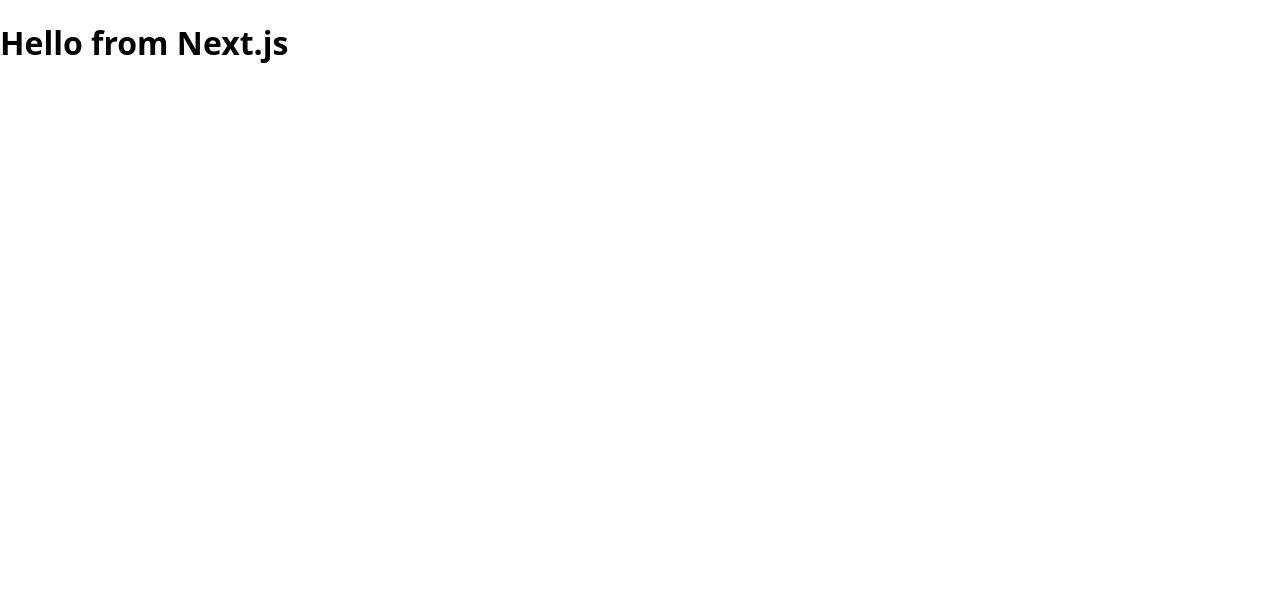
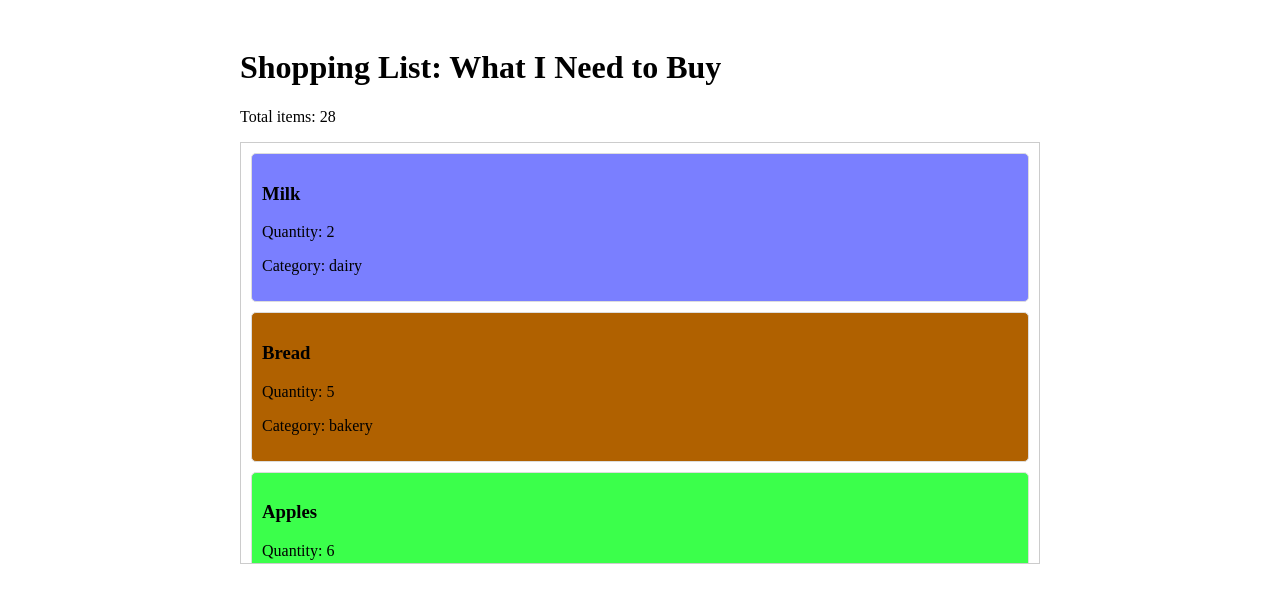
Before and after one commit to Wandersmann731/Shopping-buddy, a Next.js app: page / in a window 1280 px wide. Shown: the top 602 px of the page. Built offline with nearby package versions, Linux system fonts and the light colour scheme.

Commit message:
create Shopping list incl. different colors for every category

```diff
--- /dev/null
+++ b/ShoppingList.css
@@ -0,0 +1,19 @@
+.shopping-list {
+  max-width: 800px;
+  margin: 0 auto;
+  padding: 20px;
+}
+
+.items-container {
+  max-height: 400px;
+  overflow-y: auto;
+  border: 1px solid #ccc;
+  padding: 10px;
+}
+
+.item-card {
+  border: 1px solid #ddd;
+  padding: 10px;
+  margin-bottom: 10px;
+  border-radius: 5px;
+}
--- /dev/null
+++ b/components/ShoppingList.js
@@ -0,0 +1,106 @@
+import React, { useState, useEffect } from "react";
+import styled from "styled-components";
+
+const StyledShoppingList = styled.div`
+  max-width: 800px;
+  margin: 0 auto;
+  padding: 20px;
+
+  .items-container {
+    max-height: 400px;
+    overflow-y: auto;
+    border: 1px solid #ccc;
+    padding: 10px;
+  }
+`;
+
+const ItemCard = styled.div`
+  border: 1px solid #ddd;
+  padding: 10px;
+  margin-bottom: 10px;
+  border-radius: 5px;
+  background-color: ${({ category }) => {
+    switch (category) {
+      case "fruits":
+        return "#3bff4b";
+      case "bakery":
+        return "#b06100";
+      case "dairy":
+        return "#7a7fff";
+      case "vegetables":
+        return "#009900";
+      case "meat":
+        return "#FFCDD2";
+      case "beverage":
+        return "#ff7f7f";
+      case "snacks":
+        return "#009900";
+      case "household":
+        return "#d97ae6";
+      case "personal care":
+        return "#d48208";
+      case "other":
+        return "#fc9997";
+      default:
+        return "#E0E0E0"; // Grau als Fallback
+    }
+  }};
+`;
+
+const ShoppingList = () => {
+  const [items, setItems] = useState([]);
+  const [categories, setCategories] = useState({});
+  const [loading, setLoading] = useState(true);
+
+  useEffect(() => {
+    const fetchData = async () => {
+      const [itemsResponse, categoriesResponse] = await Promise.all([
+        fetch("/assets/shopping-items.json"),
+        fetch("/assets/categories.json"),
+      ]);
+
+      if (itemsResponse.ok && categoriesResponse.ok) {
+        let itemsData = await itemsResponse.json();
+        const categoriesData = await categoriesResponse.json();
+
+        itemsData = itemsData.map((item, index) => ({
+          ...item,
+          id: `item-${index + 1}`,
+          category: item.category.toLowerCase(),
+        }));
+
+        setItems(itemsData);
+        setCategories(categoriesData);
+      }
+      setLoading(false);
+    };
+
+    fetchData();
+  }, []);
+
+  const getTotalItems = () => {
+    return items.reduce((total, item) => total + item.quantity, 0);
+  };
+
+  if (loading) {
+    return <div>Loading...</div>;
+  }
+
+  return (
+    <StyledShoppingList>
+      <h1>Shopping List: What I Need to Buy</h1>
+      <p>Total items: {getTotalItems()}</p>
+      <div className="items-container">
+        {items.map((item) => (
+          <ItemCard key={item.id} category={item.category}>
+            <h3>{item.name}</h3>
+            <p>Quantity: {item.quantity}</p>
+            <p>Category: {categories[item.category] || item.category}</p>
+          </ItemCard>
+        ))}
+      </div>
+    </StyledShoppingList>
+  );
+};
+
+export default ShoppingList;
--- a/pages/_app.js
+++ b/pages/_app.js
@@ -1,10 +1,12 @@
-import GlobalStyle from "../styles";
+import React from "react";
+import ShoppingList from "@/components/ShoppingList";
 
-export default function App({ Component, pageProps }) {
+function App() {
   return (
-    <>
-      <GlobalStyle />
-      <Component {...pageProps} />
-    </>
+    <div className="App">
+      <ShoppingList />
+    </div>
   );
 }
+
+export default App;
--- a/assets/shopping-items.json
+++ b/public/assets/shopping-items.json
@@ -11,7 +11,7 @@
     "id": "2",
     "name": "Bread",
     "imageUrl": "",
-    "quantity": 1,
+    "quantity": 5,
     "category": "Bakery",
     "comment": "Whole grain, large loaf, no seeds"
   },
```
Also changed, not shown: public/assets/categories.json (renamed from assets/categories.json).
